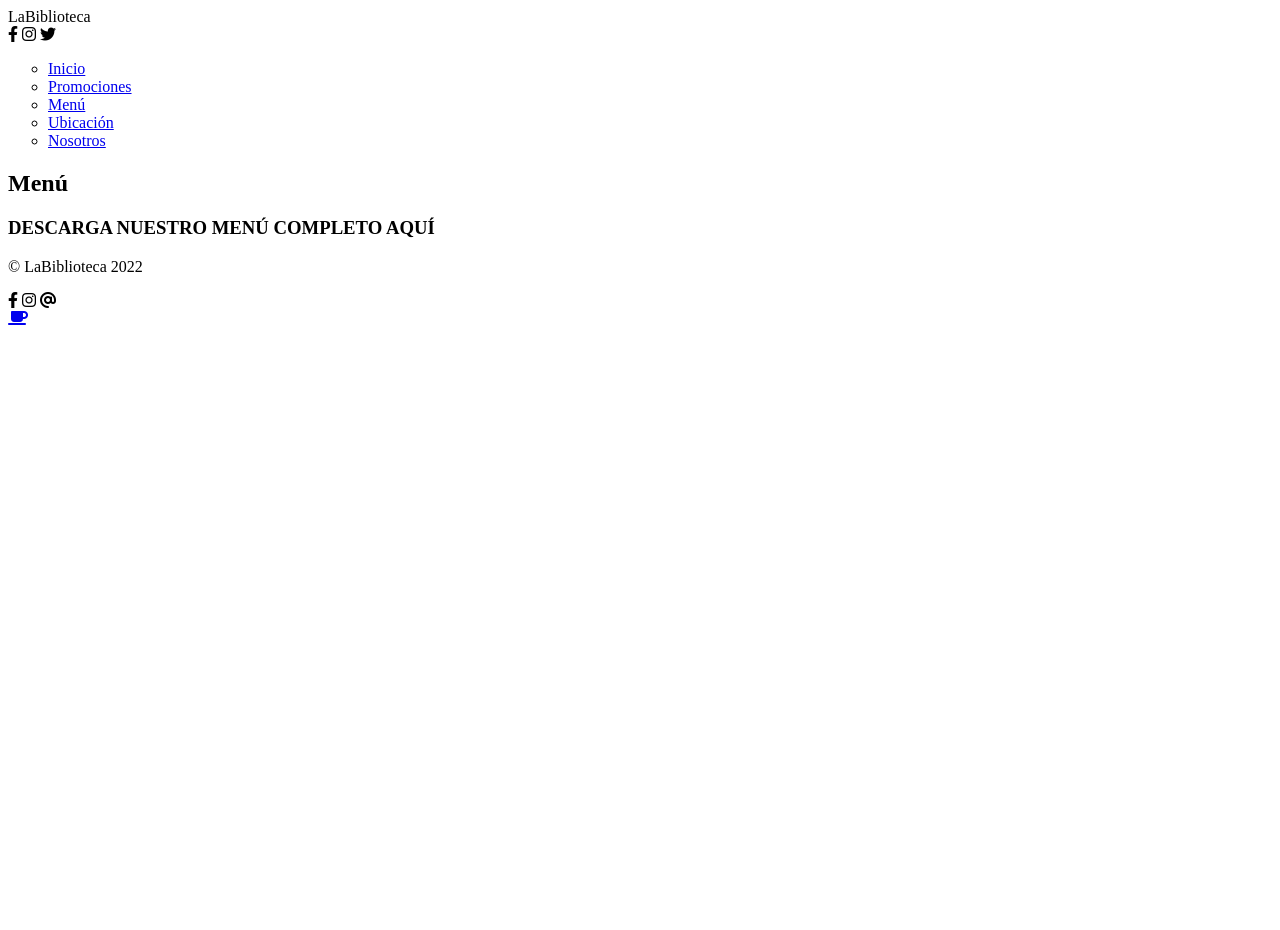
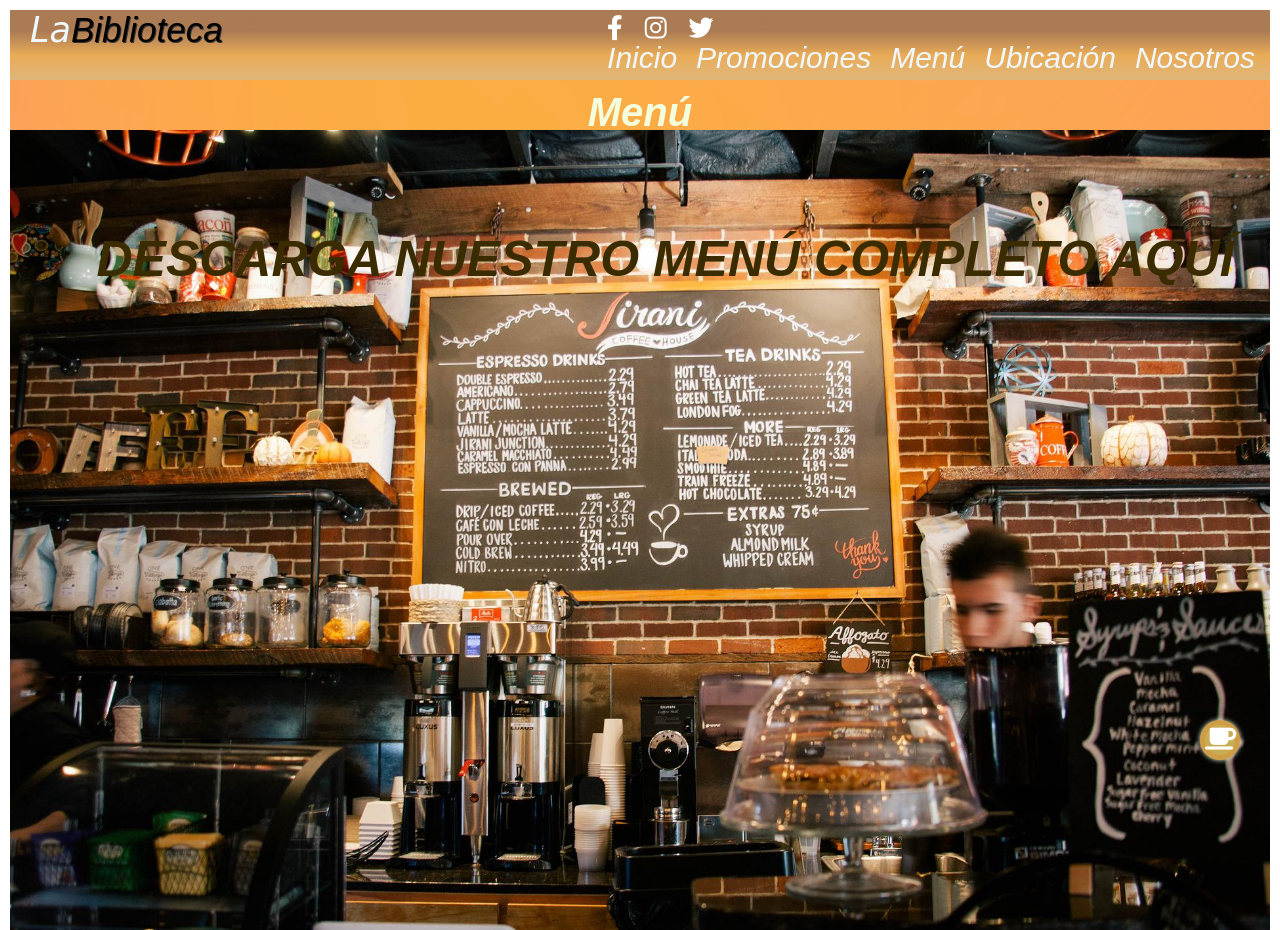
Before and after one commit to Darkmaster1814/LaBiblioteca_VictorVelasco, a plain HTML site: page HTML/Menu.html in a window 1280 px wide. Shown: the top 930 px of the page. Before the commit the page ends 800 px from the top, so only its background shows below. Drawn offline with nearby package versions, Linux system fonts and the light colour scheme; the site is published under a folder, as on GitHub Pages, so addresses that start at the root find nothing; a web font is replaced by a local one.

Commit message:
VERSION 3 CORREGIDO CSS

```diff
--- a/HTML/Menu.html
+++ b/HTML/Menu.html
@@ -16,7 +16,7 @@
         integrity="sha512-KfkfwYDsLkIlwQp6LFnl8zNdLGxu9YAA1QvwINks4PhcElQSvqcyVLLD9aMhXd13uQjoXtEKNosOWaZqXgel0g=="
         crossorigin="anonymous" referrerpolicy="no-referrer" />
     <!-- Reference of CSS file -->
-    <link rel="stylesheet" href="/CSS/estilos.css">
+    <link rel="stylesheet" href="../CSS/estilos.css">
     <!-- Library of animation and transitions -->
     <link href="https://unpkg.com/aos@2.3.1/dist/aos.css" rel="stylesheet">
     <title>Menu</title>
```
Also changed, not shown: HTML/Conocenos.html (+1 -1 lines), HTML/Nosotros.html (+1 -1 lines), HTML/Promociones.html (+1 -1 lines).
